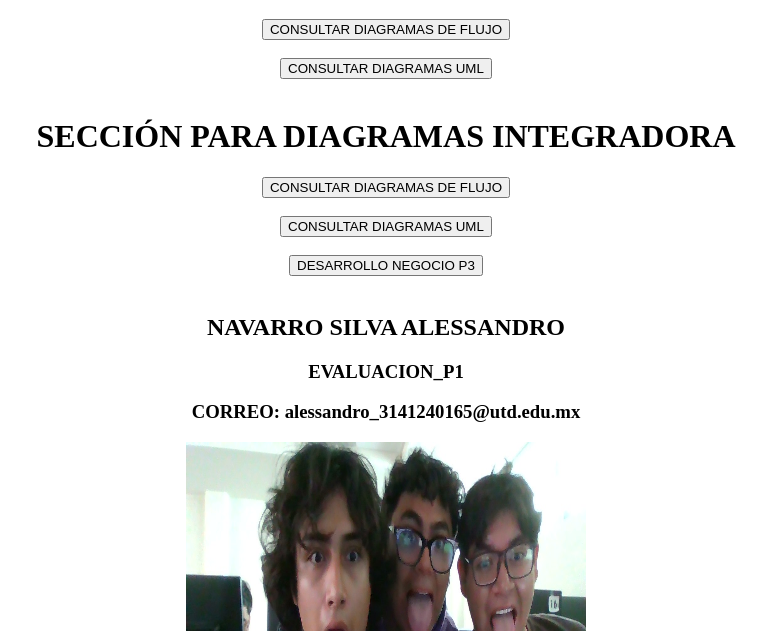
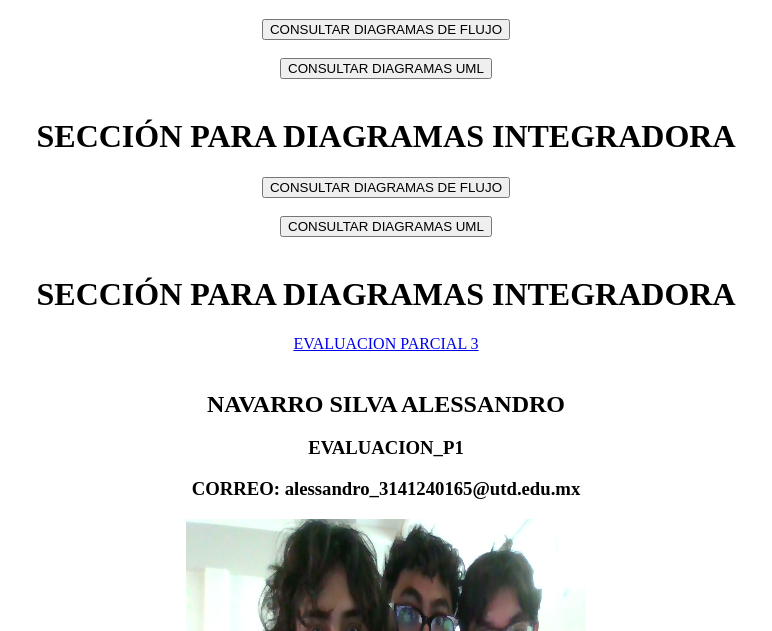
Before and after one commit to PipiCACA-max/TIPOCS, a plain HTML site: page index.html in a window 1280 px wide. Shown: the part 169-800 px from the top of the page, without its empty margins (254-1026 px from the left). Drawn offline with Linux system fonts and the light colour scheme.

Commit message:
Update index.html

```diff
--- a/index.html
+++ b/index.html
@@ -21,8 +21,9 @@
         <a href="diagramas_uml_integradora.html">
             <button>CONSULTAR DIAGRAMAS UML</button><br><br>
         </a>
-        <a href="https://stump-quick-23744660.figma.site/">
-        <button>DESARROLLO NEGOCIO P3</button><br><br>
+        <h1>SECCIÓN PARA DIAGRAMAS INTEGRADORA</h1>
+        <a href="https://closed-waltz-50912047.figma.site>
+        <button>EVALUACION PARCIAL 3</button><br><br>
         </a>
 
         <h2>NAVARRO SILVA ALESSANDRO</h2>
```
